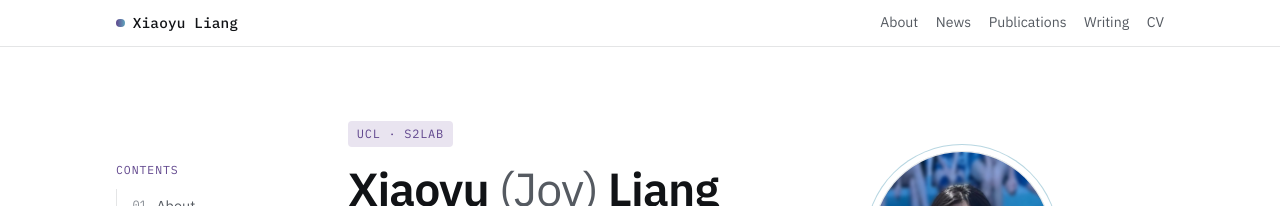
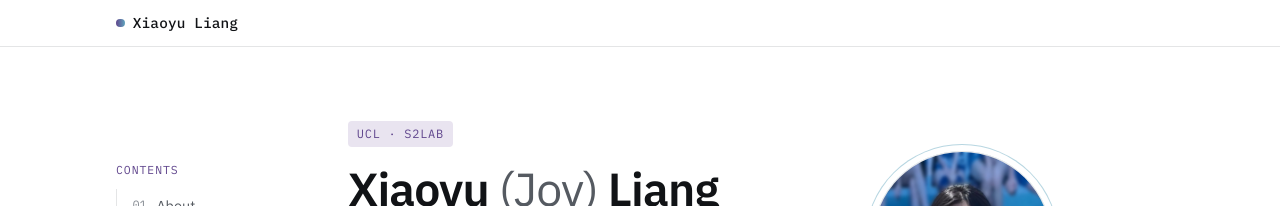
Before and after one commit to xiaoyuu-liang/xiaoyuu-liang.github.io, a Jekyll site: the page built from _pages/about.md, in a window 1280 px wide. Shown: the top 206 px of the page. Built offline with Jekyll 4.4.1, drawn with Linux system fonts in a browser that asks for light colours.

Commit message:
Remove top navigation links
Co-Authored-By: Claude Opus 5.5 <noreply@anthropic.com>

```diff
--- a/_layouts/base.html
+++ b/_layouts/base.html
@@ -26,14 +26,6 @@
 <header class="topbar">
   <div class="topbar__inner">
     <a class="brand" href="{{ '/' | relative_url }}">Xiaoyu Liang</a>
-    <nav class="topnav" aria-label="Primary">
-      {% if page.layout == "home" %}
-        <a href="#about">About</a><a href="#news">News</a><a href="#publications">Publications</a><a href="#writing">Writing</a>
-      {% else %}
-        <a href="{{ '/#about' | relative_url }}">About</a><a href="{{ '/#publications' | relative_url }}">Publications</a><a href="{{ '/posts/' | relative_url }}">Writing</a>
-      {% endif %}
-      <a href="{{ '/files/CV.pdf' | relative_url }}">CV</a>
-    </nav>
   </div>
 </header>
 
```
